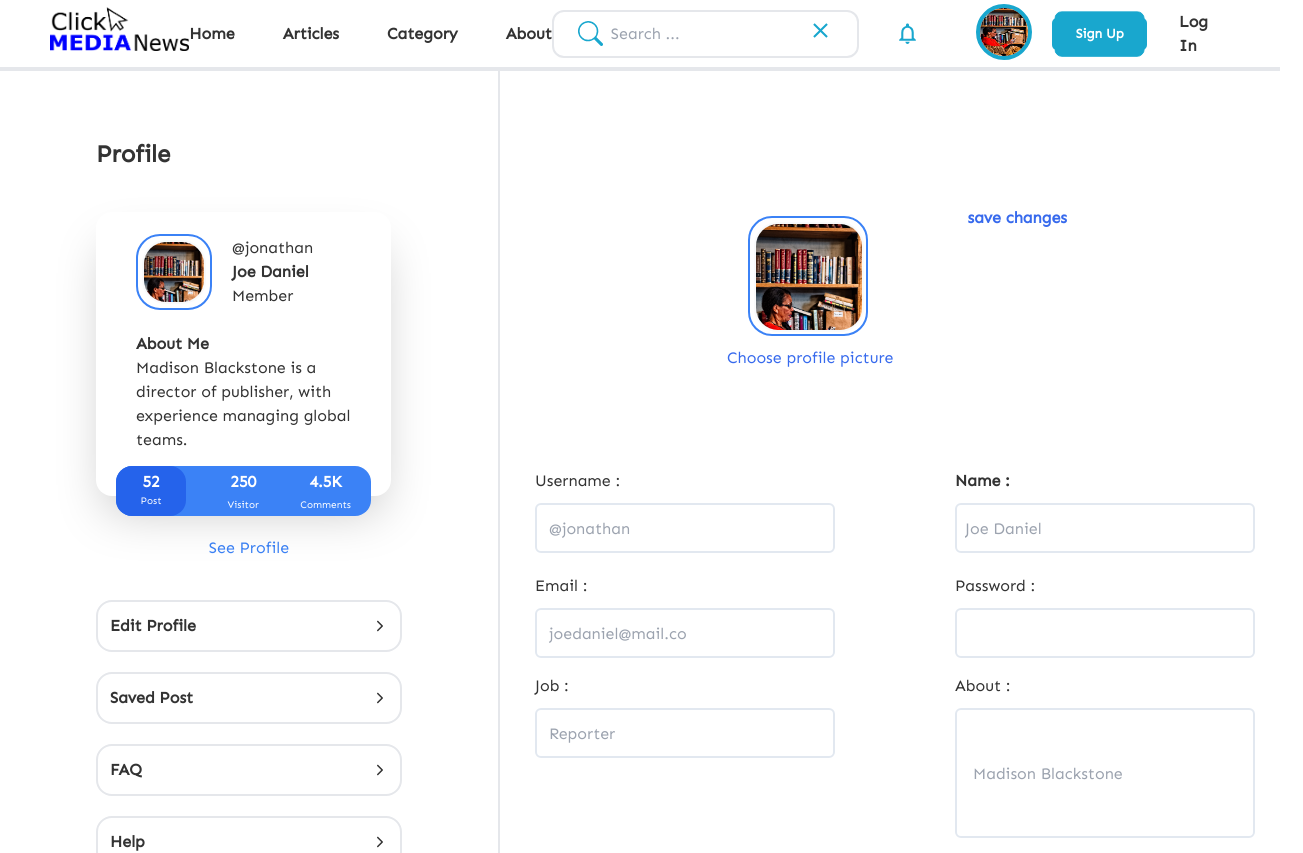
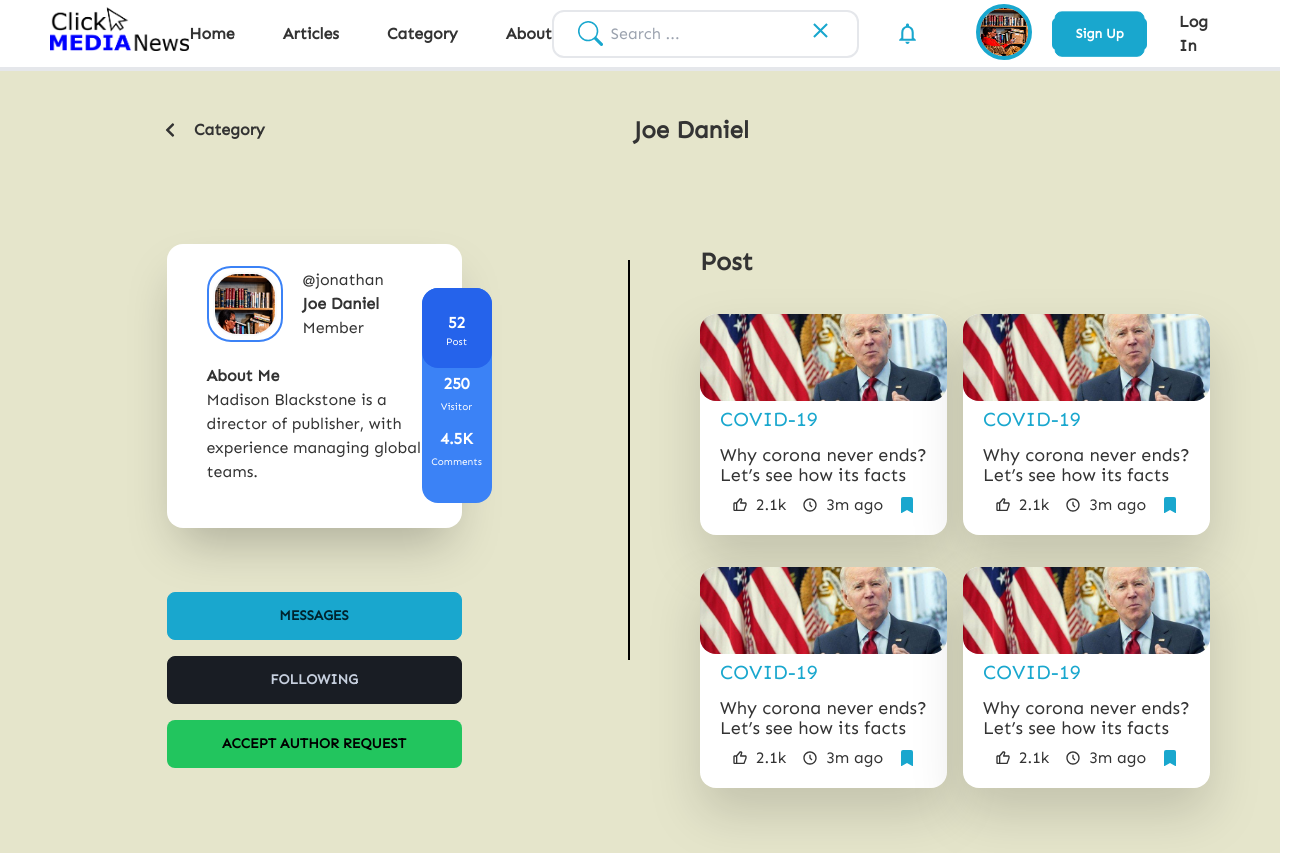
Before and after one commit to hendris27/clickmedianews-frontend, a React (Vite) app: page /profile in a window 1280 px wide. Shown: the top 853 px of the page, 1303 px wide, since content can reach past the window. Built offline with nearby package versions, Linux system fonts and the light colour scheme.

Commit message:
edit profile

```diff
--- a/src/pages/users/Profile.jsx
+++ b/src/pages/users/Profile.jsx
@@ -1,8 +1,13 @@
 import Header from "../../components/Headers.jsx"
 import Picture from "../../assets/img/picture_login.png"
 import Footer from "../../components/Footers.jsx"
-import { IoIosArrowForward } from "react-icons/io"
-import { Link } from "react-router-dom"
+import { FaChevronLeft } from "react-icons/fa"
+import picture_category from "../../assets/img/articel.jpg"
+import { BiLike, BiTimeFive} from "react-icons/bi"
+import { BsFillBookmarkFill } from "react-icons/bs"
+
+// import { IoIosArrowForward } from "react-icons/io"
+// import { Link } from "react-router-dom"
 
 const Profile = () => {
     return(
@@ -11,12 +16,19 @@ const Profile = () => {
                 <nav>
                     <Header/>
                 </nav>
-                <div className='flex'>
-                    <div className='w-[500px] border-r-2 p-24 flex flex-col gap-10'>
-                        <div>
-                            <p className='text-[24px] mt-[40px] font-bold'>Profile</p>
+                <div className='pt-28 px-28 flex flex-col gap-20 bg-secondary'>
+                    <div className='flex justify-between px-[50px]'>
+                        <div className='flex gap-4 items-center'>
+                            <div><FaChevronLeft/></div>
+                            <div className='font-bold'>Category</div>
                         </div>
-                        <div>
+                        <div className='font-bold text-[24px]'>Joe Daniel</div>
+                        <div></div>
+                    </div>
+
+                </div>
+                <div className=' flex justify-between bg-secondary '>
+                    <div className='w-[50%] px-[150px] pt-24 pb-24 flex flex-col items-center gap-16 '>
                         <div className='w-[295px] h-[284px] shadow-2xl rounded-2xl bg-white relative'>
                             <div className='flex gap-5 items-center w-full h-[120px] px-10'>
                                 <div className='border-2 rounded-3xl border-blue-500 p-1'>
@@ -34,11 +46,12 @@ const Profile = () => {
                                 <div className='font-bold'>About Me</div>
                                 <div>Madison Blackstone is a director of publisher, with experience managing global teams.</div>
                             </div>
-                                <div className='w-[255px] rounded-2xl absolute bottom-[-20px] right-5 h-[50px] bg-blue-500 pr-5 flex justify-between text-white text-center'>
-                                    <div className='rounded-r-2xl border-1 pt-1 rounded-l-2xl w-[70px] justify-center bg-blue-600'>
+                            <div className='h-[215px] w-[70px] rounded-2xl absolute bottom-[25px] right-[-30px]  bg-blue-500 flex flex-col text-white text-center'>
+                                <div className='rounded-r-2xl border-1 pt-1 rounded-l-2xl h-20 w-[70px] flex flex-col items-center justify-center bg-blue-600'>
                                     <div className='font-bold'>52</div>
                                     <div className='text-[10px]'>Post</div>
                                 </div>
+                                <div className='flex flex-col gap-2'>
                                     <div className='flex flex-col pt-1 gap-1'>
                                         <div className='font-bold'>250</div>
                                         <div className='text-[10px]'>Visitor</div>
@@ -47,79 +60,142 @@ const Profile = () => {
                                         <div className='font-bold'>4.5K</div>
                                         <div className='text-[10px]'>Comments</div>
                                     </div>
-                                </div>
-                            </div>
-                        </div>
-                        <div className='w-full flex justify-center'><Link className='text-blue-500'>See Profile</Link></div>
-                        <div className='flex flex-col gap-5 '>
-                            <Link to='/edit-profile' className='flex w-full justify-between items-center border-2 p-3 rounded-2xl hover:bg-blue-100 hover:text-blue-600'>
-                                <div className='font-bold'>Edit Profile</div>
-                                <div><IoIosArrowForward/></div>
-                            </Link>
-                            <Link className='flex w-full justify-between items-center border-2 p-3 rounded-2xl hover:bg-blue-100 hover:text-blue-600'>
-                                <div className='font-bold'>Saved Post</div>
-                                <div><IoIosArrowForward/></div>
-                            </Link>
-                            <Link className='flex w-full justify-between items-center border-2 p-3 rounded-2xl hover:bg-blue-100 hover:text-blue-600'>
-                                <div className='font-bold'>FAQ</div>
-                                <div><IoIosArrowForward/></div>
-                            </Link>
-                            <Link className='flex w-full justify-between items-center border-2 p-3 rounded-2xl hover:bg-blue-100 hover:text-blue-600'>
-                                <div className='font-bold'>Help</div>
-                                <div><IoIosArrowForward/></div>
-                            </Link>
-                            <Link className='flex w-full justify-between items-center border-2 p-3 rounded-2xl hover:bg-blue-100 hover:text-blue-600'>
-                                <div className='font-bold'>Logout</div>
-                                <div><IoIosArrowForward/></div>
-                            </Link>
-
-                        </div>
-                    </div>
-                    <div className='flex p-24 flex-1 justify-center'>
-                        <div className='flex'>
-                            <div className='border-2 rounded-3xl border-blue-500 h-[120px] w-[120px] mt-[120px]  p-1'>
-                                <div className='rounded-3xl h-[110px] w-[110px] border-2 border-gray-50 overflow-hidden'>
-                                    <img src={Picture} className='object-cover' />
-                                </div>
-                            </div>
-                            <Link><h1 className='text-[16px] mt-[110px] ml-[100px] text-[#376AED] font-semibold'>save changes</h1></Link>
-                            <Link><h1 className='text-[16px] mt-[250px] ml-[-340px] text-[#376AED]'>Choose profile picture</h1></Link>
-
-                        </div>
-                        <div className='flex  p-12'>
-                            <div className='mt-[300px] ml-[-700px]'>
-                                <h1 className='text-[16px] mt-[25px] ml-[120px]'>Username :</h1>
-                                <input type='text' name='username' placeholder='@jonathan' className='input mt-[10px] ml-[120px] p-3 border-2 border-slate-200 w-[300px] h-[50px] rounded-md max-w-xs' />
-                            </div>
-                            <div>
-                                <h1 className='text-[16px] mt-[430px] ml-[-300px]'>Email :</h1>
-                                <input type='email' name='email' placeholder='joedaniel@mail.co' className='input mt-[10px] ml-[-300px] p-3 border-2 border-slate-200 w-[300px] h-[50px] rounded-md max-w-xs' />
-                            </div>
-                            <div>
-                                <h1 className='text-[16px] mt-[530px] ml-[-300px]'>Job :</h1>
-                                <input type='text' name='job' placeholder='Reporter' className='input mt-[10px] ml-[-300px] p-3 border-2 border-slate-200 w-[300px] h-[50px] rounded-md max-w-xs' />
-                            </div>
-                            <div>
-                                <h1 className='text-[16px] font-semibold mt-[325px] ml-[120px]'>Name :</h1>
-                                <input type='text' name='name' placeholder='Joe Daniel' className='input mt-[10px] ml-[120px] p-2 border-2 border-slate-200 w-[300px] h-[50px] rounded-md max-w-xs' />
-                            </div>
-                            <div>
-                                <h1 className='text-[16px] mt-[430px] ml-[-300px]'>Password :</h1>
-                                <input type='password' name='password' placeholder='' className='input mt-[10px] ml-[-300px] p-3 border-2 border-slate-200 w-[300px] h-[50px] rounded-md max-w-xs' />
-                            </div>
-                            <div>
-                                <h1 className='text-[16px] mt-[530px] ml-[-300px]'>About :</h1>
-                                <input type='text' name='about'
-                                    placeholder='Madison Blackstone'
-                                    className='input mt-[10px] ml-[-300px] border-2 border-slate-200 w-[300px] h-[130px] rounded-md max-w-xs' />
-                            </div>
-
-                        </div>
-                        <button className='btn btn-primary text-white hover:bg-blue-500 mt-[800px] ml-[-500px]'>Request to be an author</button>
 
                                 </div>
                             </div>
                         </div>
+                        <div className='flex flex-col gap-4'>
+                            <div><button className='btn btn-primary min-w-[295px] '>Messages</button></div>
+                            <div><button className='btn btn-gray-400 min-w-[295px] hover:bg-primary '>Following</button></div>
+                            <div><button className='btn bg-green-500 min-w-[295px] text-black hover:bg-primary outline-none border-0 '>Accept Author Request</button></div>
+                        </div>
+                    </div>
+                    <div className='pt-28'>
+                        <div className=' border-l-2 h-[400px] border-black '></div>
+                    </div>
+                    <div className='flex-1 w-full px-[70px] pt-24 pb-24 flex flex-col items-center'>
+                        <div className='flex flex-col gap-8'>
+                            <div className='text-[25px]  font-bold'>Post</div>
+                            <div className='flex gap-4'>
+                                <div>
+                                    <div className='flex  bg-white w-[247px] h-[221px] rounded-2xl gap-8 drop-shadow-2xl '>
+                                        <div className='flex flex-col' >
+                                            <div className='w-[247px] h-[87px] rounded-2xl overflow-hidden bg-green-400'>
+                                                <img src={picture_category} className='w-[100%] h-full object-cover' alt='' />
+                                            </div>
+                                            <div className='px-4 py-2'>
+                                                <div className='flex flex-col gap-2 items-center' >
+                                                    <div className='flex flex-col gap-4'>
+                                                        <div className='text-[#19A7CE] text-[20px] leading-[20px] '>COVID-19</div>
+                                                        <div className='text-[18px] leading-[20px] font-medium '>Why corona never ends? <br/> Let’s see how its facts</div>
+                                                    </div>
+                                                    <div className='flex gap-4'>
+                                                        <div className='flex gap-2 items-center'>
+                                                            <div><BiLike/></div>
+                                                            <div>2.1k</div>
+                                                        </div>
+                                                        <div className='flex gap-2 items-center'>
+                                                            <div><BiTimeFive/></div>
+                                                            <div>3m ago</div>
+                                                        </div>
+                                                        <div className='flex items-center'><BsFillBookmarkFill color='#19A7CE'/></div>
+                                                    </div>
+                                                </div>
+                                            </div>
+                                        </div>
+                                    </div>
+                                </div>
+                                <div className='flex  bg-white w-[247px] h-[221px] rounded-2xl gap-8 drop-shadow-2xl '>
+                                    <div className='flex flex-col' >
+                                        <div className='w-[247px] h-[87px] rounded-2xl overflow-hidden bg-green-400'>
+                                            <img src={picture_category} className='w-[100%] h-full object-cover' alt='' />
+                                        </div>
+                                        <div className='px-4 py-2'>
+                                            <div className='flex flex-col gap-2 items-center' >
+                                                <div className='flex flex-col gap-4'>
+                                                    <div className='text-[#19A7CE] text-[20px] leading-[20px] '>COVID-19</div>
+                                                    <div className='text-[18px] leading-[20px] font-medium '>Why corona never ends? <br/> Let’s see how its facts</div>
+                                                </div>
+                                                <div className='flex gap-4'>
+                                                    <div className='flex gap-2 items-center'>
+                                                        <div><BiLike/></div>
+                                                        <div>2.1k</div>
+                                                    </div>
+                                                    <div className='flex gap-2 items-center'>
+                                                        <div><BiTimeFive/></div>
+                                                        <div>3m ago</div>
+                                                    </div>
+                                                    <div className='flex items-center'><BsFillBookmarkFill color='#19A7CE'/></div>
+                                                </div>
+                                            </div>
+                                        </div>
+                                    </div>
+                                </div>
+                            </div>
+                            <div className='flex gap-4'>
+                                <div className='flex  bg-white w-[247px] h-[221px] rounded-2xl gap-8 drop-shadow-2xl '>
+                                    <div className='flex flex-col' >
+                                        <div className='w-[247px] h-[87px] rounded-2xl overflow-hidden bg-green-400'>
+                                            <img src={picture_category} className='w-[100%] h-full object-cover' alt='' />
+                                        </div>
+                                        <div className='px-4 py-2'>
+                                            <div className='flex flex-col gap-2 items-center' >
+                                                <div className='flex flex-col gap-4'>
+                                                    <div className='text-[#19A7CE] text-[20px] leading-[20px] '>COVID-19</div>
+                                                    <div className='text-[18px] leading-[20px] font-medium '>Why corona never ends? <br/> Let’s see how its facts</div>
+                                                </div>
+                                                <div className='flex gap-4'>
+                                                    <div className='flex gap-2 items-center'>
+                                                        <div><BiLike/></div>
+                                                        <div>2.1k</div>
+                                                    </div>
+                                                    <div className='flex gap-2 items-center'>
+                                                        <div><BiTimeFive/></div>
+                                                        <div>3m ago</div>
+                                                    </div>
+                                                    <div className='flex items-center'><BsFillBookmarkFill color='#19A7CE'/></div>
+                                                </div>
+                                            </div>
+                                        </div>
+                                    </div>
+                                </div>
+                                <div className='flex  bg-white w-[247px] h-[221px] rounded-2xl gap-8 drop-shadow-2xl '>
+                                    <div className='flex flex-col' >
+                                        <div className='w-[247px] h-[87px] rounded-2xl overflow-hidden bg-green-400'>
+                                            <img src={picture_category} className='w-[100%] h-full object-cover' alt='' />
+                                        </div>
+                                        <div className='px-4 py-2'>
+                                            <div className='flex flex-col gap-2 items-center' >
+                                                <div className='flex flex-col gap-4'>
+                                                    <div className='text-[#19A7CE] text-[20px] leading-[20px] '>COVID-19</div>
+                                                    <div className='text-[18px] leading-[20px] font-medium '>Why corona never ends? <br/> Let’s see how its facts</div>
+                                                </div>
+                                                <div className='flex gap-4'>
+                                                    <div className='flex gap-2 items-center'>
+                                                        <div><BiLike/></div>
+                                                        <div>2.1k</div>
+                                                    </div>
+                                                    <div className='flex gap-2 items-center'>
+                                                        <div><BiTimeFive/></div>
+                                                        <div>3m ago</div>
+                                                    </div>
+                                                    <div className='flex items-center'><BsFillBookmarkFill color='#19A7CE'/></div>
+                                                </div>
+                                            </div>
+                                        </div>
+                                    </div>
+                                </div>
+                            </div>
+                        </div>
+                    </div>
+                </div>
+
+            </div>
+
+
+
+
+
             <footer>
                 <Footer />
             </footer>
```
Lines whose indentation alone changed are shown as unchanged.
